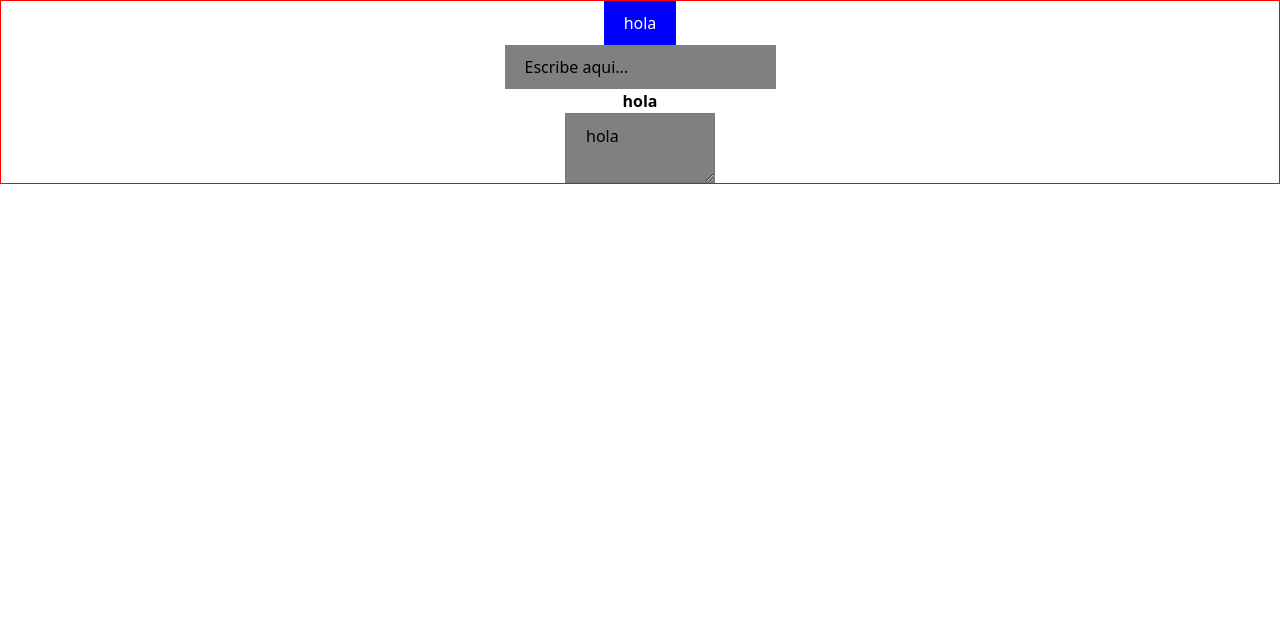
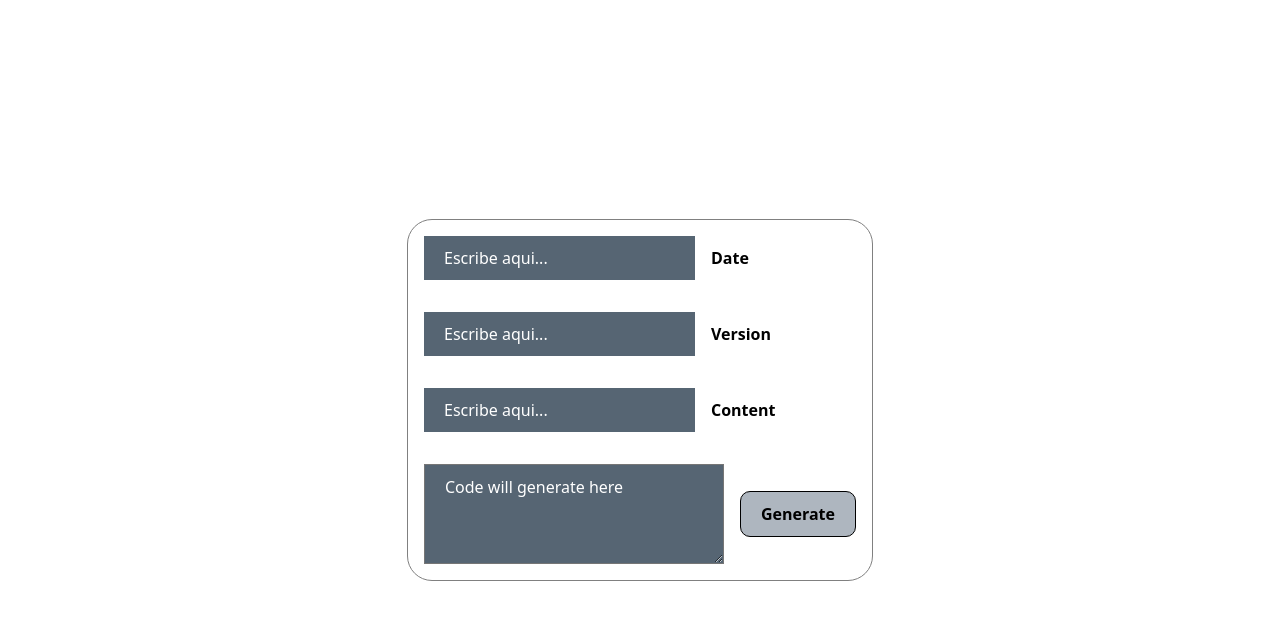
Before and after one commit to Samero0/ReleaseNotesGenerator, a React (Vite) app: page / in a window 1280 px wide. Shown: the top 620 px of the page. Built offline with nearby package versions, Linux system fonts and the light colour scheme.

Commit message:
minor adjustsments

```diff
--- a/src/components/Button.tsx
+++ b/src/components/Button.tsx
@@ -1,21 +1,24 @@
 import { styled } from 'styled-components'
 
 interface ButtonProps{
+    id : string;
     text : string;
     onClick : () => void;
 }
 
 const StyledButton = styled.button`
     padding: 10px 20px;
-    background-color: blue;
-    color: white;
-    border: none;
+    background-color: #aeb6bf;
+    color: black;
+    font-weight:bold;
+    border: 1px solid black;
+    border-radius: 10px;
     cursor: pointer;
 `;
 
-const Button : React.FC<ButtonProps> = ({text, onClick}) => {
+const Button : React.FC<ButtonProps> = ({id, text, onClick}) => {
     return (
-        <StyledButton onClick={onClick}>{text}</StyledButton>
+        <StyledButton id={id} onClick={onClick}>{text}</StyledButton>
     );
 };
 
--- a/src/components/Input.tsx
+++ b/src/components/Input.tsx
@@ -7,13 +7,13 @@ interface InputProps{
 
 const StyledInput = styled.input`
     padding: 10px 20px;
-    background-color: grey;
-    color: black;
+    background-color: #566573;
+    color: white;
     border: none;
 
     &::placeholder{
         opacity:1;
-        color: black;
+        color: white;
     }
 `;
 
--- a/src/components/Textbox.tsx
+++ b/src/components/Textbox.tsx
@@ -3,14 +3,19 @@ import { styled } from 'styled-components'
 interface TextBoxProps{
     id: string;
     placeholder: string;
-    value: string;
+    value?: string;
 }
 
 const StyledTextBox = styled.textarea`
     padding: 10px 20px;
-    background-color: grey;
+    background-color: #566573;
     color: black;
-    width: 150px;
+    width: 300px;
+    height: 100px;
+
+    &::placeholder{
+        color: white;
+    }
 `;
 
 const TextBox : React.FC<TextBoxProps> = ({id, placeholder, value}) => {
--- a/src/index.css
+++ b/src/index.css
@@ -1,6 +1,7 @@
-/* body{
+html, body, #root {
+    height: 100vh;
+    margin: 0;
     display: flex;
-    flex-direction: column;
+    justify-content: center;
     align-items: center;
-    justify-content: center;
-} */
+}
--- a/src/main.tsx
+++ b/src/main.tsx
@@ -11,21 +11,40 @@ import TextBox from "./components/Textbox.tsx"
 const Display = styled.div`
   display: flex;
   flex-direction: column;
+  justify-content: center;
+  width: fit-content;
+  height: fit-content;
+  border: 1px solid grey;
+  border-radius: 25px;
+`;
+
+const Element = styled.div`
+  display: flex;
+  flex-direction: row;
+  padding: 1em;
+  gap: 1em;
   align-items: center;
-  justify-content: center;
-  justify-self: center;
-  width: 100%;
-  height: 100%;
-  border: 1px solid red;
 `;
 
 createRoot(document.getElementById('root')!).render(
   <StrictMode>
     <Display>
-      <Button onClick={() => console.log('hola')} text='hola'></Button>
-      <Input id ='example_1' placeholder='Escribe aqui...'/>
-      <Label id ='example_1' text='hola'></Label>
-      <TextBox id='example_2' placeholder='Escribe aqui...' value='hola'/>
+      <Element>
+        <Input id ='input_date' placeholder='Escribe aqui...'/>
+        <Label id ='label_date' text='Date'></Label>
+      </Element>
+      <Element>
+        <Input id ='input_version' placeholder='Escribe aqui...'/>
+        <Label id ='label_version' text='Version'></Label>
+      </Element>
+      <Element>
+        <Input id ='input_content' placeholder='Escribe aqui...'/>
+        <Label id ='label_content' text='Content'></Label>
+      </Element>
+      <Element>
+        <TextBox id='textBox_code' placeholder='Code will generate here'/>
+        <Button id='button_generate' onClick={() => console.log('hola')} text='Generate'></Button>
+      </Element>
     </Display>
   </StrictMode>
 )
```
